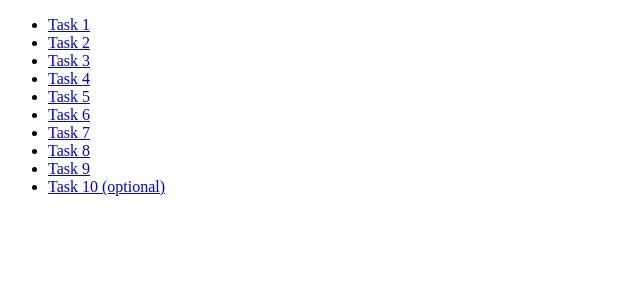
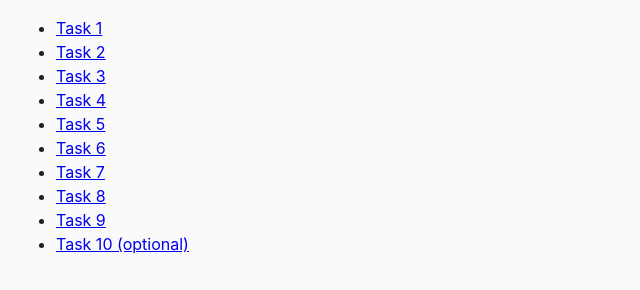
Before and after one commit to Max-Arslanov/goit-js-hw-06, a plain HTML site: page index.html in a window 1280 px wide. Shown: the whole page, without its empty margins (0-640 px from the left). Drawn offline with Linux system fonts and the light colour scheme; the site is published under a folder, as on GitHub Pages, so addresses that start at the root find nothing.

Commit message:
Linkd 2,3,4

```diff
--- a/index.html
+++ b/index.html
@@ -5,20 +5,20 @@
     <meta http-equiv="X-UA-Compatible" content="IE=edge" />
     <meta name="viewport" content="width=device-width, initial-scale=1.0" />
     <title>Homework 6</title>
-    <link rel="stylesheet" href="/css/common.css" />
+    <link rel="stylesheet" href="css/common.css" />
   </head>
   <body>
     <ul>
       <li><a href="task-01.html">Task 1</a></li>
-      <li><a href="/goit-js-hw-06/task-02.html">Task 2</a></li>
-      <li><a href="/task-03.html">Task 3</a></li>
-      <li><a href="/task-04.html">Task 4</a></li>
-      <li><a href="/task-05.html">Task 5</a></li>
-      <li><a href="/task-06.html">Task 6</a></li>
-      <li><a href="/task-07.html">Task 7</a></li>
-      <li><a href="/task-08.html">Task 8</a></li>
-      <li><a href="/task-09.html">Task 9</a></li>
-      <li><a href="/task-10.html">Task 10 (optional)</a></li>
+      <li><a href="task-02.html">Task 2</a></li>
+      <li><a href="task-03.html">Task 3</a></li>
+      <li><a href="task-04.html">Task 4</a></li>
+      <li><a href="task-05.html">Task 5</a></li>
+      <li><a href="task-06.html">Task 6</a></li>
+      <li><a href="task-07.html">Task 7</a></li>
+      <li><a href="task-08.html">Task 8</a></li>
+      <li><a href="task-09.html">Task 9</a></li>
+      <li><a href="task-10.html">Task 10 (optional)</a></li>
     </ul>
   </body>
 </html>
```
